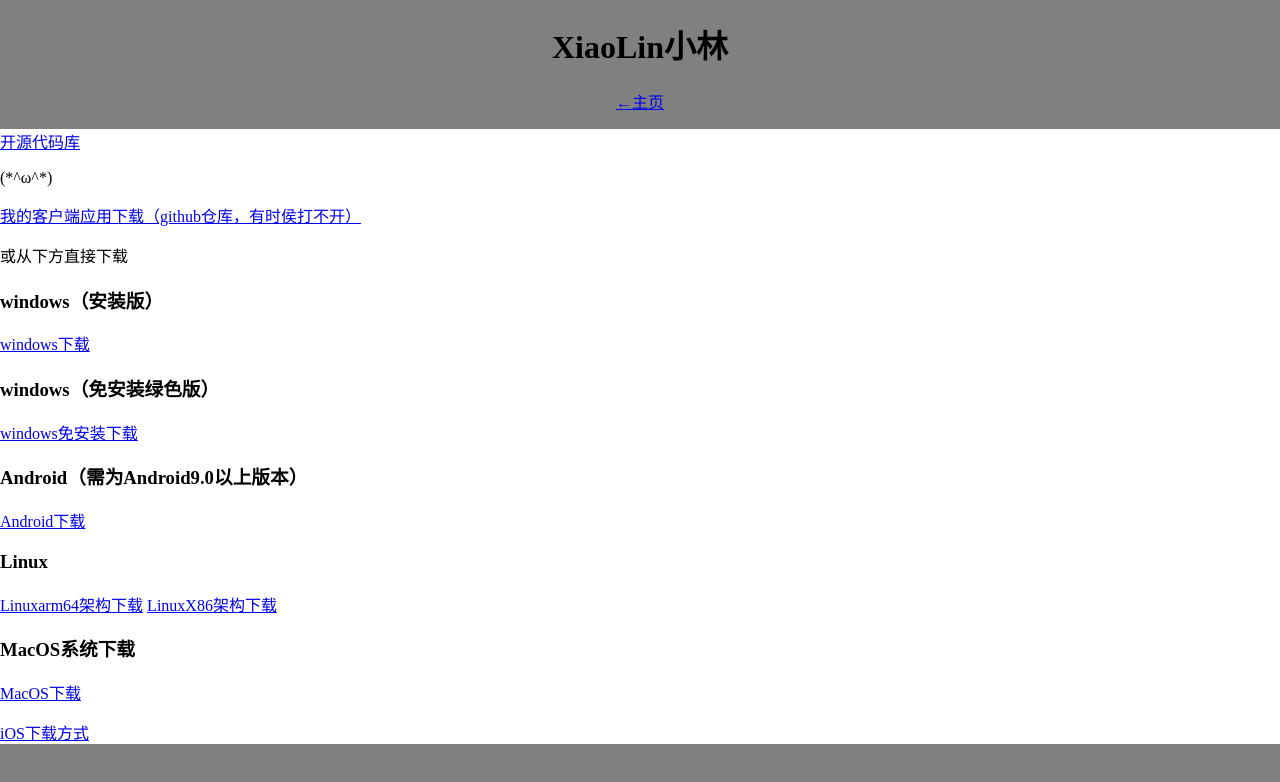
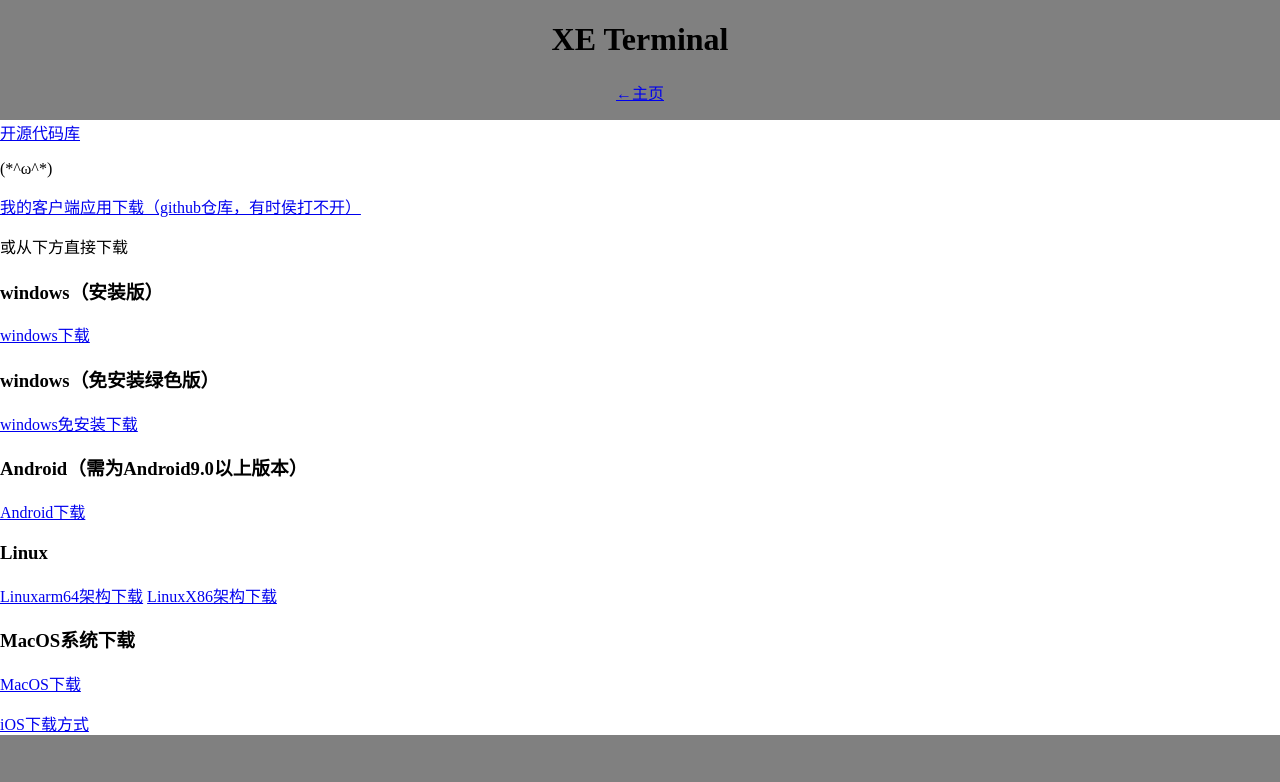
Before and after one commit to xiaolin3088/Xiaolin, a plain HTML site: page pan.html in a window 1280 px wide. Drawn offline with Linux system fonts and the light colour scheme.

Commit message:
Update pan.html

```diff
--- a/pan.html
+++ b/pan.html
@@ -12,7 +12,7 @@
   </head>
   <body style="background-color:grey">
   <div style="text-align:center">
-    <h1>XiaoLin小林</h1>
+    <h1>XE Terminal</h1>
     <a href="https://xiaolin3088.github.io/Xiaolin/">←主页</p>
   </div>
   <div style="background-color:white">
```
